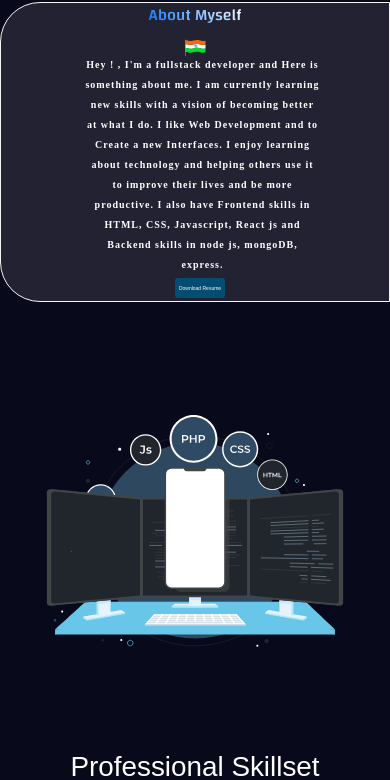
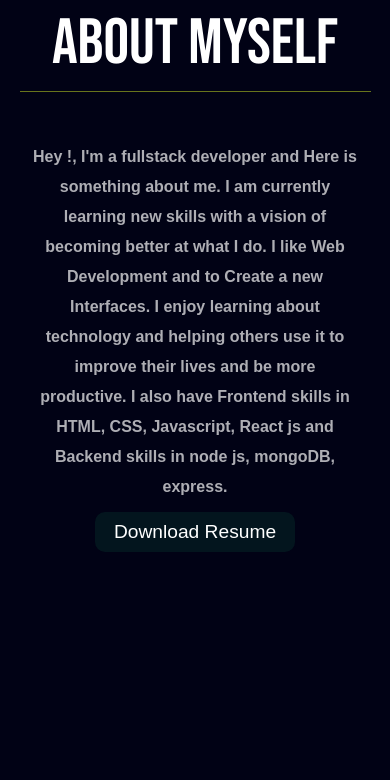
Before and after one commit to Johnkevincsjk/Kevin-s-Portfolio, a React (Create React App) app: page / in a window 390 px wide. Shown: the part 938-1718 px from the top of the page. Built offline with nearby package versions, Linux system fonts and the light colour scheme; a web font is replaced by a local one.

Commit message:
small updations done in all pages

```diff
--- a/src/App.css
+++ b/src/App.css
@@ -12,7 +12,7 @@
 .body {
   height: 100vh;
   width: 100%;
-  background-color: rgb(9, 9, 28);
+  background-color: #010215;
 }
 
 section {
@@ -20,6 +20,7 @@ section {
   /* scroll-snap-align: center; */
 
 }
+
 /* #intro{
   background-image: url('../public/introbg.jpg');
   background-position: center;
--- a/src/App.js
+++ b/src/App.js
@@ -23,7 +23,7 @@ function App() {
 
 
       <section id='myself'>
-      <ParticlesComponent id='bg_particales' />
+        {/* <ParticlesComponent id='bg_particales' /> */}
         <Myself />
       </section>
 
--- a/src/Myself/Myself.css
+++ b/src/Myself/Myself.css
@@ -1,41 +1,67 @@
 @import url('https://fonts.googleapis.com/css2?family=Dancing+Script:wght@400..700&display=swap');
 @import url('https://fonts.googleapis.com/css2?family=Changa:wght@200..800&family=Dancing+Script:wght@400..700&display=swap');
+@import url('https://fonts.googleapis.com/css2?family=Bebas+Neue&display=swap');
 
 .Myself {
     margin: 0;
-    padding: 0;
-    height: 100vh;
+    padding-top: 100px;
+    height: auto;
     width: 100%;
     display: flex;
     justify-content: center;
+    flex-direction: column;
     align-items: center;
-    background-color: #09091c;
+    background-color: #010215;
+    color: rgba(255, 255, 255, 0.684);
+}
 
-    color: white;
-}
-.row{
+.row {
     display: flex;
 }
 
+.self1 {
+    margin-top: 40px;
+    padding: 40px;
+    text-align: center;
+    z-index: 1;
+    line-height: 20px;
+    width: 50%;
+    transition: 0.5s;
+    border-radius: 30px;
+    font-size: larger;
+
+
+
+}
+
+.self1:hover {
+    border: 1px solid #ffbd39;
+    box-shadow: 1px 2px 10px 1px #ffbd39;
+}
 
 .self1>h6 {
     margin: 10px;
-    width: 400px;
+    font-size: 1rem;
+    font-family: "Poppins", Arial, sans-serif;
+    line-height: 30px;
 
-    font-family: serif;
-    line-height: 30px;
-    letter-spacing: 1px;
     font-weight: 900;
-    font-size: small;
 
 
+
+}
+
+
+
+.myself_ani1 {
+    height: 700px;
 }
 
 button {
     height: 50px;
     width: 150px;
     border: none;
-    background-color: #024d72;
+    background-color: #03151e;
 
 
 
@@ -54,8 +80,8 @@ a>button {
 
 
 button:hover {
-    box-shadow: 0 0 10px 5px #54fcfc;
-    background-color: #54fcfc;
+
+    background-color: #ffbd39;
     color: black;
     font-weight: 700;
     cursor: pointer;
@@ -63,19 +89,7 @@ button:hover {
 }
 
 
-.self1 {
-    padding: 10px;
-    text-align: center;
-    margin-right: 50px;
-    z-index: 1;
-    line-height: 20px;
-    background-color: rgba(255, 255, 255, 0.1);
-    border-bottom-left-radius: 70px;
-    border-top-left-radius: 70px;
-    border: 0.2px solid whitesmoke;
 
-
-}
 
 
 .ani_flag {
@@ -86,12 +100,26 @@ button:hover {
 
 }
 
-.self1>h1 {
+.myself_sec1 {
+    text-align: center;
+    border-bottom: 1px solid #98a81faf;
+    width: 90%;
+
+    h1 {
+        font-family: "Bebas Neue", sans-serif;
+        font-style: normal;
+        font-size: 4rem;
+        color: white;
+        font-weight: 900px;
+    }
+}
+
+.myself_sec2>h1 {
     height: 60px;
     padding-top: 10px;
     color: transparent;
     font-family: "Changa", sans-serif;
-    background-image: linear-gradient(43deg, rgb(0, 115, 255) 0%, white);
+    background-image: linear-gradient(43deg, #ffbd39 0%, white);
     background-clip: text;
     margin-bottom: 10px;
     font-size: 50px;
@@ -99,59 +127,64 @@ button:hover {
 
 }
 
-@media(max-width:810px) {
-    .myself_ani {
-        height: 400px;
-        margin: 0;
+.myself_sec3 {
+    text-align: center;
+    width: 50%;
+    border-radius: 30px;
+    margin: 30px 40px;
+    padding: 30px 20px;
+    transition: 0.5s;
+
+    h1 {
+        font-family: "Poppins", Arial, sans-serif;
     }
 
-    .Myself {
-        width: 100%;
-        margin: 0;
-        flex-wrap: wrap-reverse;
 }
 
-    .self1 {
-        height: 300px;
-        width: 300px;
-        display: flex;
-        margin-right: 0;
-        margin-top: 80px;
-        justify-content: center;
-        align-items: center;
-        flex-direction: column;
-        border-bottom-left-radius: 40px;
-        border-top-left-radius: 40px;
-        border: 0.2px solid whitesmoke;
+.myself_sec3:hover {
+    border: 1px solid #ffbd39;
+    box-shadow: 1px 2px 10px 1px #ffbd39;
+}
 
+#certificate_btn {
+    height: 50px;
+    text-align: center;
+    line-height: -80px;
+    border-radius: 10px;
+    padding: 10px;
+    font-weight: 900;
+    background-color: #03151e;
+    color: white;
 
 
 }
 
-    .self1 h6 {
-        padding-left: 15px;
-        font-size: 10px;
-        width: 250px;
-        line-height: 20px;
-        margin: 0;
+#certificate_btn:hover {
+    color: black;
+    background-color: #ffbd39;
 }
 
-    .self1 h1 {
-        padding: 0;
-
-        height: 20px;
-        font-size: medium;
+@media (max-width:750px) {
+    .self1 {
+        width: 80%;
+        padding: 0 20px;
     }
 
-    .ani_flag {
-        height: 20px;
+    .myself_sec3 {
+        width: 80%;
+        padding: 0 20px;
+    }
 }
 
-    .self1 a button {
-        margin-left: 10px;
-        height: 20px;
-        width: 50px;
-        border-radius: 3px;
-        font-size: 5px;
+
+@media(max-width:500px) {
+    .self1 {
+        width: 100%;
+        padding: 0 20px;
+    }
+
+    .myself_sec3 {
+        width: 100%;
+        padding: 0 20px;
     }
 }
--- a/src/Myself/Myself.jsx
+++ b/src/Myself/Myself.jsx
@@ -2,7 +2,6 @@ import React from 'react'
 import { motion } from 'framer-motion'
 import './Myself.css'
 import myself from '../Components/assets/myself.json'
-import indianflag from '../Components/assets/Indianflag.json'
 import Lottie from 'lottie-react'
 export default function Myself() {
 
@@ -13,21 +12,36 @@ export default function Myself() {
         <div initial={{ opacity: 0, scaleX: 0 }}
             transition={{ duration: 0.9 }}
             whileInView={{ opacity: 1, scaleX: 1 }} className='Myself'>
-            <Lottie className=' myself_ani' animationData={myself} />
-
-
-
+            <div className="myself_sec1">
+                <motion.h1 initial={{ x: -100, opacity: 0 }} transition={{ duration: 0.5, type: 'spring', stiffness: 500 }} whileInView={{ x: 0, opacity: 1 }}>About Myself </motion.h1>
+            </div>
             <motion.div className=' col self1'
                 initial={{ opacity: 0, scale: 0 }}
                 transition={{ duration: 0.9, type: 'spring' }}
                 whileInView={{ opacity: 1, scale: 1 }}>
-                <h1>About Myself </h1>
-                <Lottie className='ani_flag' animationData={indianflag} />
-                <h6>Hey ! , I'm a fullstack developer and Here is something about me.
+                <h6>Hey !, I'm a fullstack developer and Here is something about me.
                     I am currently learning new skills with a vision of becoming better at what I do. I like Web Development and to Create a new Interfaces. I enjoy learning about technology and helping others use it to improve their lives and be more productive. I also have Frontend skills in HTML, CSS, Javascript, React js and Backend skills in node js, mongoDB, express.
                 </h6>
                 <a href=''><motion.button initial={{ scale: 1 }} transition={{ duration: 0.2, type: 'spring', stiffness: 700 }} whileHover={{ scale: 1.1 }}>Download Resume</motion.button></a>
             </motion.div>
+            <div className="myself_sec2">
+                <Lottie className=' myself_ani1' animationData={myself} />
+            </div>
+
+            <div className="myself_sec3">
+                <h1>Experience</h1>
+                <div className='my_experience'>
+                    <p>Over the past 8 months,<span style={{ color: '#ffbd39' }}>I completed the MERN Stack Developer course at Guvi, an initiative by IIT Madras.</span> This intensive program provided hands-on experience with MongoDB, Express.js, React, and Node.js, enhancing my full-stack development skills. The curriculum was comprehensive and industry-relevant, preparing me for real-world challenges. Here is a link to my certificate.</p>
+                    <a href="https://www.guvi.in/share-certificate/6Y1ljz6470g1f0872Q" target='_blank'><motion.button initial={{ scale: 1 }} transition={{ duration: 0.2, type: 'spring', stiffness: 700 }} whileHover={{ scale: 1.1 }} id='certificate_btn'>Download</motion.button></a>
+                </div>
+            </div>
+
+
+
+
+
+
+
 
 
 
--- a/src/Projects/Projects.css
+++ b/src/Projects/Projects.css
@@ -1,4 +1,5 @@
 @import url('https://fonts.googleapis.com/css2?family=Spline+Sans:wght@300..700&display=swap');
+@import url('https://fonts.googleapis.com/css2?family=Bebas+Neue&display=swap');
 
 
 .Project_body {
@@ -8,16 +9,17 @@
     flex-direction: column;
     justify-content: center;
     align-items: center;
-    background-color: #09091c;
+    background-color: #010215;
     padding-top: 100px;
 
 
 }
 
 .Project_body>h2 {
-    font-family: "Spline Sans", sans-serif;
+    font-family: "Bebas Neue", sans-serif;
+    font-style: normal;
+    font-size: 4rem;
     color: white;
-
     font-weight: 900px;
     text-align: center;
 }
--- a/src/Projects/Projects.jsx
+++ b/src/Projects/Projects.jsx
@@ -7,9 +7,10 @@ import Projects_one from '../Components/Projects/Projects_one'
 export default function Projects() {
     return (
         <div className='Project_body'>
-            <motion.h2>My Projects</motion.h2>
+
+            <motion.h2 initial={{ x: -100, opacity: 0 }} transition={{ duration: 0.5, type: 'spring', stiffness: 500 }} whileInView={{ x: 0, opacity: 1 }}>Projects</motion.h2>
             <div className="projects_cards">
-                <Projects_one/>
+                <Projects_one />
             </div>
             <div className="contact">
                 <motion.h6 initial={{ x: 800 }} animate={{ x: 0 }} transition={{ duration: 2 }}  ><FaArrowRight /></motion.h6>
--- a/src/Skills/Skills.css
+++ b/src/Skills/Skills.css
@@ -1,18 +1,36 @@
+@import url('https://fonts.googleapis.com/css2?family=Bebas+Neue&display=swap');
+
 .skills_section {
-
+    text-align: center;
     height: auto;
-    background: #09091c;
+    background: #010215;
+    padding-top: 100px;
 
 
 }
 
 .skill_body {
-    height: 100vh;
+    padding: 40px 0;
+    height: auto;
+}
+
+.skill_header {
+    padding-left: 20px;
+    margin-left: 55px;
+    text-align: center;
+    border-bottom: 1px solid #a109cfaf;
+    width: 90%;
+
 }
 
 .skill_header h1 {
+
+    text-align: center;
+    font-family: "Bebas Neue", sans-serif;
+    font-style: normal;
+    font-size: 4rem;
     color: white;
-    text-align: center;
+    font-weight: 900px;
 }
 
 
@@ -22,6 +40,7 @@
     justify-content: center;
     align-items: center;
     border: none;
+    margin-top: 50px;
     width: 200px;
     border-radius: 10px;
     transition: 0.2s;
@@ -104,17 +123,11 @@
     width: 80%;
 }
 
+@media (max-width:572px){
+    .skill_header{
+        margin-left: 20px
 
-@media(max-width:890px) {
+    }
 
-    .skill_body {
-        height: auto;
-        overflow: scroll;
-    }
+
 }
-@media (max-width:770px){
-    .skills_cards{
-        margin: 50px 20px;
-        width: 100vw;
-    }
-}
--- a/src/Skills/Skills.jsx
+++ b/src/Skills/Skills.jsx
@@ -6,9 +6,9 @@ import React from 'react'
 export default function Skills() {
     return (
         <div className='container-fluid skills_section'>
-            <motion.div initial={{ opacity: 0, scale: 0 }} transition={{ duration: 0.9 }} whileInView={{ opacity: 1, scale: 1 }} className="skill_header">
-                <h1>Professional Skillset</h1>
-            </motion.div>
+            <div className="skill_header">
+                <motion.h1 initial={{ x: -100, opacity: 0 }} transition={{ duration: 0.5, type: 'spring', stiffness: 500 }} whileInView={{ x: 0, opacity: 1 }}>Professional Skillset</motion.h1>
+            </div>
 
 
 
```
Also changed, not shown: src/Tofix.txt. Lines whose indentation alone changed are shown as unchanged.
